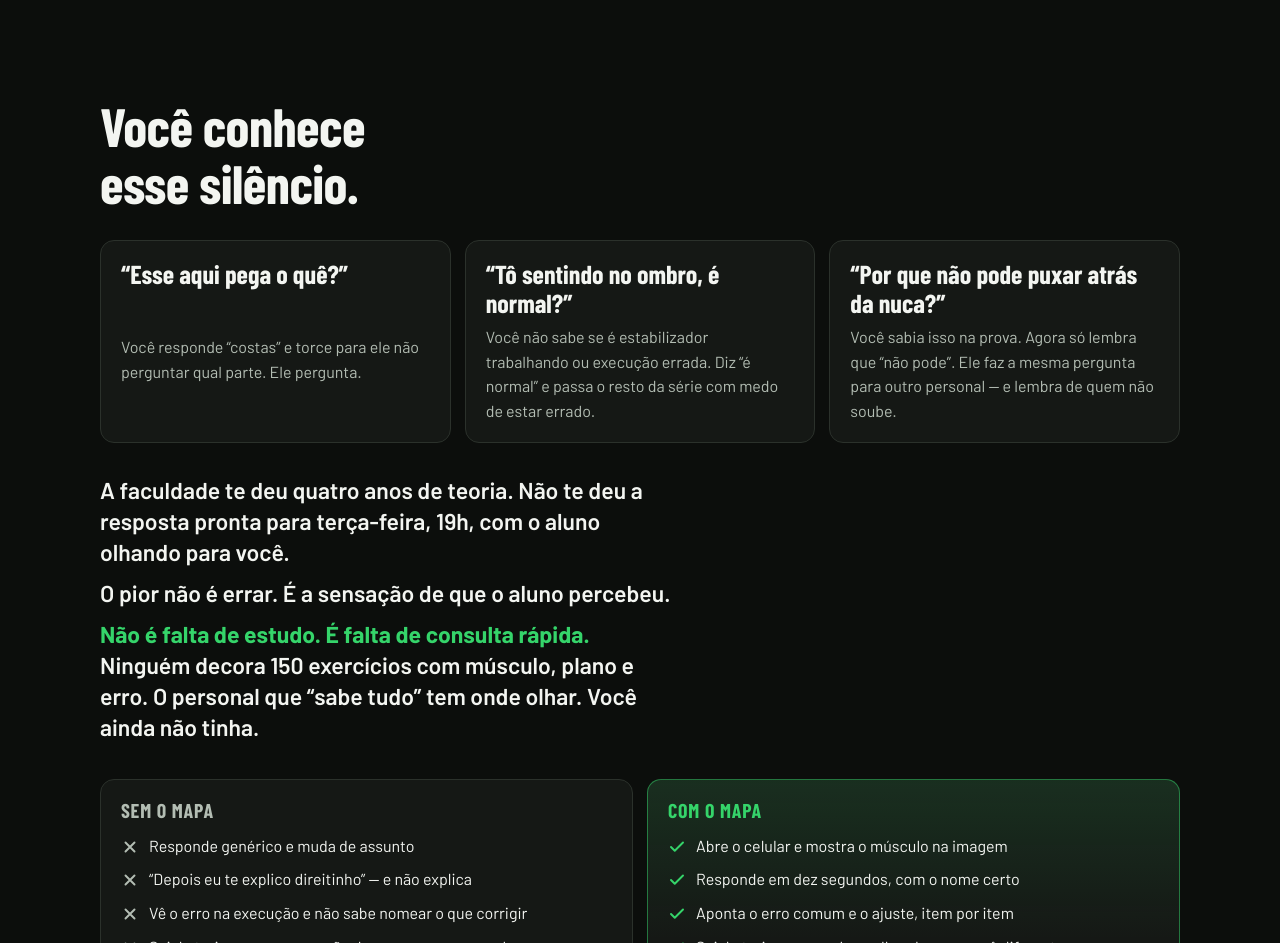
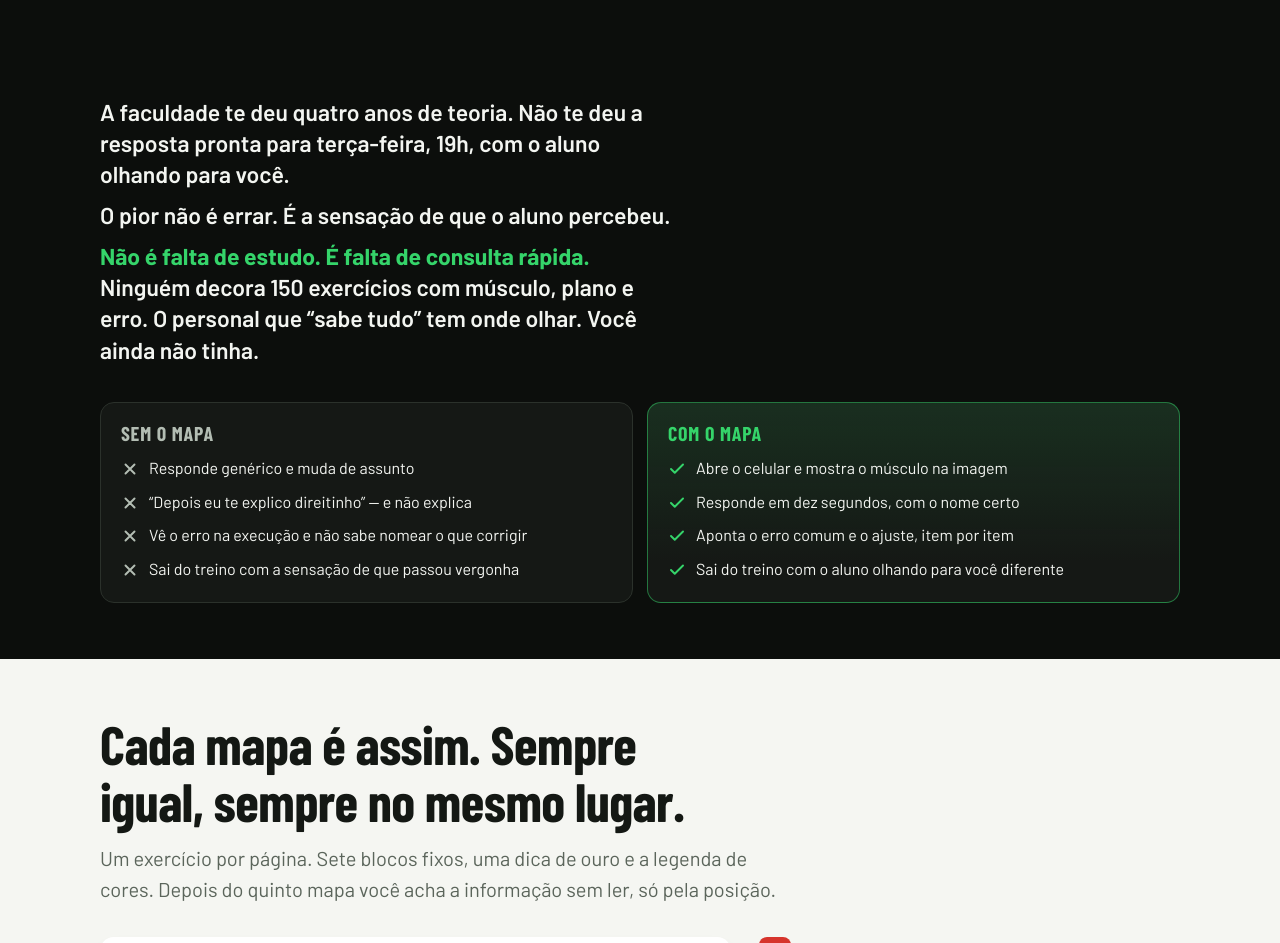
Before and after one commit to gamesleoextreme-hue/1personal-recem-formado, a plain HTML site: page index.html in a window 1280 px wide. Shown: the part 768-1711 px from the top of the page. Drawn offline with nearby package versions, Linux system fonts and the light colour scheme; a web font is replaced by a local one.

Commit message:
removendo bloco

```diff
--- a/index.html
+++ b/index.html
@@ -136,15 +136,7 @@
 
   /* ===== Dor ===== */
   .dor{padding-top:20px;}
-  .dor h2{max-width:14ch;}
-  .cenas{margin-top:28px;display:grid;gap:14px;}
-  .cena{
-    background:var(--surface);border:1px solid var(--line);border-radius:var(--radius);padding:18px 20px;
-    display:grid;gap:8px;
-  }
-  .cena q{font-family:var(--display);font-weight:700;font-size:26px;line-height:1.12;color:var(--text);quotes:"“" "”";}
-  .cena p{color:var(--muted);font-size:16px;}
-  .contraste{margin-top:32px;border-left:0;display:grid;gap:10px;max-width:60ch;}
+  .contraste{margin-top:0;border-left:0;display:grid;gap:10px;max-width:60ch;}
   .contraste p{font-size:clamp(19px,2.6vw,23px);font-weight:600;line-height:1.35;}
   .contraste p strong{color:var(--green);font-weight:700;}
   .semcom{margin-top:36px;display:grid;gap:14px;}
@@ -156,7 +148,17 @@
   .semcom li{display:flex;gap:10px;align-items:flex-start;font-size:16px;}
   .semcom .icon{margin-top:4px;width:18px;height:18px;color:var(--muted);}
   .semcom .com .icon{color:var(--green);}
-  @media(min-width:760px){.cenas{grid-template-columns:repeat(3,1fr);} .semcom{grid-template-columns:1fr 1fr;}}
+  @media(min-width:760px){.semcom{grid-template-columns:1fr 1fr;}}
+
+  /* Depoimentos (reaproveita o cartão de citação) */
+  .cenas{display:grid;gap:14px;}
+  .cena{
+    background:var(--surface);border:1px solid var(--line);border-radius:var(--radius);padding:18px 20px;
+    display:grid;gap:8px;
+  }
+  .cena q{font-family:var(--display);font-weight:700;font-size:26px;line-height:1.12;color:var(--text);quotes:"“" "”";}
+  .cena p{color:var(--muted);font-size:16px;}
+  @media(min-width:760px){.cenas{grid-template-columns:repeat(3,1fr);}}
 
   /* ===== Superfície clara (prova de produto) ===== */
   .paper{background:var(--paper);color:var(--paper-text);}
@@ -475,22 +477,6 @@
 <!-- ============ 2. A DOR ============ -->
 <section class="dor">
   <div class="wrap">
-    <h2>Você conhece esse silêncio.</h2>
-    <div class="cenas">
-      <div class="cena">
-        <q>Esse aqui pega o quê?</q>
-        <p>Você responde “costas” e torce para ele não perguntar qual parte. Ele pergunta.</p>
-      </div>
-      <div class="cena">
-        <q>Tô sentindo no ombro, é normal?</q>
-        <p>Você não sabe se é estabilizador trabalhando ou execução errada. Diz “é normal” e passa o resto da série com medo de estar errado.</p>
-      </div>
-      <div class="cena">
-        <q>Por que não pode puxar atrás da nuca?</q>
-        <p>Você sabia isso na prova. Agora só lembra que “não pode”. Ele faz a mesma pergunta para outro personal — e lembra de quem não soube.</p>
-      </div>
-    </div>
-
     <div class="contraste">
       <p>A faculdade te deu quatro anos de teoria. Não te deu a resposta pronta para terça-feira, 19h, com o aluno olhando para você.</p>
       <p>O pior não é errar. É a sensação de que o aluno percebeu.</p>
```
